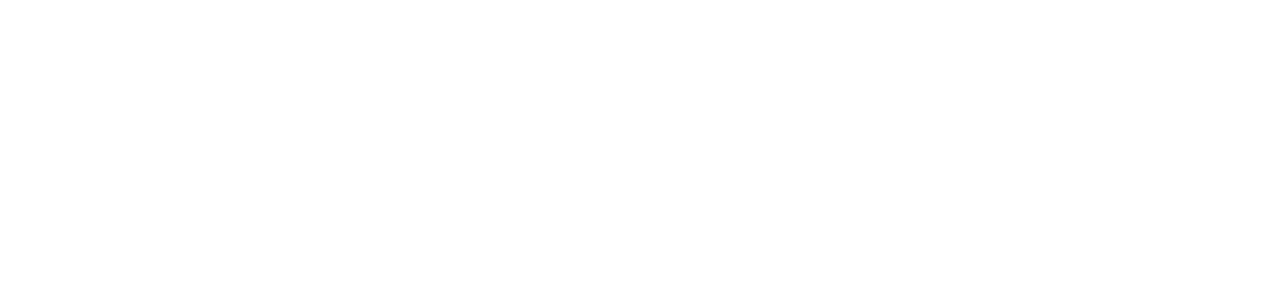
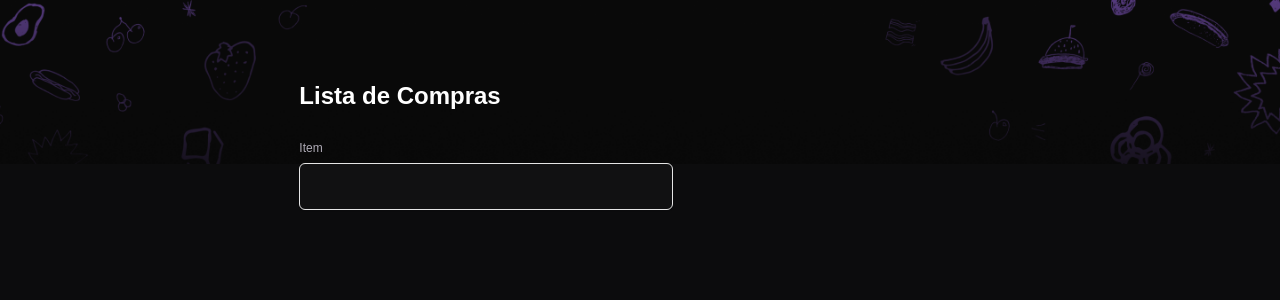
Before and after one commit to lvasconcelos20/shopping_list, a Next.js app in the folder web/client/: page / in a window 1280 px wide. Shown: the top 300 px of the page. Built offline with nearby package versions, Linux system fonts and the light colour scheme.

Commit message:
config of the home screen

```diff
--- /dev/null
+++ b/web/client/app/assets/index.tsx
@@ -0,0 +1,3 @@
+import Background from './background.png'
+
+export {Background}
--- a/web/client/app/globals.css
+++ b/web/client/app/globals.css
@@ -3,7 +3,7 @@
 @tailwind utilities;
 
 :root {
-  --citi: #00ff00;
+  --background: #00ff00;
 }
 
 body {
--- /dev/null
+++ b/web/client/app/home/index.tsx
@@ -0,0 +1,32 @@
+import React from 'react'
+import  ReactDOM  from 'react-dom/client'
+import { Background } from '../assets'
+import { Button } from '@/components/ui/button'
+import { Label } from '@/components/ui/label'
+import { Input } from '@/components/ui/input'
+import Image from 'next/image'
+
+export default function Home() {
+    return (
+      <div className="flex justify-center w-full h-screen" style={{backgroundColor: '#0C0C0D'}} >
+          <div className="items-start w-full h-full">
+          <Image src= {Background} alt="Background"/>
+          </div>
+          <div className="absolute top-1 text-center">
+            <h1 className="text-2xl font-bold text-white mt-60 mr-360">
+              Lista de Compras
+            </h1>
+          <div className= "flex flex-col items-start" style={{marginTop: '1.75rem'}}>
+            <Label htmlFor="item" className="text-xs" style= {{color: 'rgba(175, 171, 182, 1)'}}>Item</Label>
+            <Input  className= "h-35 w-280 " type="item" id="item" placeholder="" style={{marginTop: '7px', background: 'rgba(17, 17, 18, 1)' }}/>
+
+
+            </div>
+
+          </div>
+
+      </div>
+    )
+
+
+  }
--- a/web/client/app/home/page.tsx
+++ /dev/null
@@ -1,9 +0,0 @@
-
-
-export default function Home() {
-    return <div className="flex justify-center items-center w-full h-full">
-
-
-    </div>
-
-  }
--- a/web/client/app/page.tsx
+++ b/web/client/app/page.tsx
@@ -1,5 +1,5 @@
 
-import Home from "./home/page";
+import Home from "./home";
 
 export default function Page() {
   return (
--- /dev/null
+++ b/web/client/components/ui/input.tsx
@@ -0,0 +1,25 @@
+import * as React from "react"
+
+import { cn } from "@/lib/utils"
+
+export interface InputProps
+  extends React.InputHTMLAttributes<HTMLInputElement> {}
+
+const Input = React.forwardRef<HTMLInputElement, InputProps>(
+  ({ className, type, ...props }, ref) => {
+    return (
+      <input
+        type={type}
+        className={cn(
+          "flex h-9 w-full rounded-md border border-input bg-transparent px-3 py-1 text-sm shadow-sm transition-colors file:border-0 file:bg-transparent file:text-sm file:font-medium file:text-foreground placeholder:text-muted-foreground focus-visible:outline-none focus-visible:ring-1 focus-visible:ring-ring disabled:cursor-not-allowed disabled:opacity-50",
+          className
+        )}
+        ref={ref}
+        {...props}
+      />
+    )
+  }
+)
+Input.displayName = "Input"
+
+export { Input }
--- /dev/null
+++ b/web/client/components/ui/label.tsx
@@ -0,0 +1,26 @@
+"use client"
+
+import * as React from "react"
+import * as LabelPrimitive from "@radix-ui/react-label"
+import { cva, type VariantProps } from "class-variance-authority"
+
+import { cn } from "@/lib/utils"
+
+const labelVariants = cva(
+  "text-sm font-medium leading-none peer-disabled:cursor-not-allowed peer-disabled:opacity-70"
+)
+
+const Label = React.forwardRef<
+  React.ElementRef<typeof LabelPrimitive.Root>,
+  React.ComponentPropsWithoutRef<typeof LabelPrimitive.Root> &
+    VariantProps<typeof labelVariants>
+>(({ className, ...props }, ref) => (
+  <LabelPrimitive.Root
+    ref={ref}
+    className={cn(labelVariants(), className)}
+    {...props}
+  />
+))
+Label.displayName = LabelPrimitive.Root.displayName
+
+export { Label }
--- /dev/null
+++ b/web/client/components/ui/select.tsx
@@ -0,0 +1,164 @@
+"use client"
+
+import * as React from "react"
+import {
+  CaretSortIcon,
+  CheckIcon,
+  ChevronDownIcon,
+  ChevronUpIcon,
+} from "@radix-ui/react-icons"
+import * as SelectPrimitive from "@radix-ui/react-select"
+
+import { cn } from "@/lib/utils"
+
+const Select = SelectPrimitive.Root
+
+const SelectGroup = SelectPrimitive.Group
+
+const SelectValue = SelectPrimitive.Value
+
+const SelectTrigger = React.forwardRef<
+  React.ElementRef<typeof SelectPrimitive.Trigger>,
+  React.ComponentPropsWithoutRef<typeof SelectPrimitive.Trigger>
+>(({ className, children, ...props }, ref) => (
+  <SelectPrimitive.Trigger
+    ref={ref}
+    className={cn(
+      "flex h-9 w-full items-center justify-between whitespace-nowrap rounded-md border border-input bg-transparent px-3 py-2 text-sm shadow-sm ring-offset-background placeholder:text-muted-foreground focus:outline-none focus:ring-1 focus:ring-ring disabled:cursor-not-allowed disabled:opacity-50 [&>span]:line-clamp-1",
+      className
+    )}
+    {...props}
+  >
+    {children}
+    <SelectPrimitive.Icon asChild>
+      <CaretSortIcon className="h-4 w-4 opacity-50" />
+    </SelectPrimitive.Icon>
+  </SelectPrimitive.Trigger>
+))
+SelectTrigger.displayName = SelectPrimitive.Trigger.displayName
+
+const SelectScrollUpButton = React.forwardRef<
+  React.ElementRef<typeof SelectPrimitive.ScrollUpButton>,
+  React.ComponentPropsWithoutRef<typeof SelectPrimitive.ScrollUpButton>
+>(({ className, ...props }, ref) => (
+  <SelectPrimitive.ScrollUpButton
+    ref={ref}
+    className={cn(
+      "flex cursor-default items-center justify-center py-1",
+      className
+    )}
+    {...props}
+  >
+    <ChevronUpIcon />
+  </SelectPrimitive.ScrollUpButton>
+))
+SelectScrollUpButton.displayName = SelectPrimitive.ScrollUpButton.displayName
+
+const SelectScrollDownButton = React.forwardRef<
+  React.ElementRef<typeof SelectPrimitive.ScrollDownButton>,
+  React.ComponentPropsWithoutRef<typeof SelectPrimitive.ScrollDownButton>
+>(({ className, ...props }, ref) => (
+  <SelectPrimitive.ScrollDownButton
+    ref={ref}
+    className={cn(
+      "flex cursor-default items-center justify-center py-1",
+      className
+    )}
+    {...props}
+  >
+    <ChevronDownIcon />
+  </SelectPrimitive.ScrollDownButton>
+))
+SelectScrollDownButton.displayName =
+  SelectPrimitive.ScrollDownButton.displayName
+
+const SelectContent = React.forwardRef<
+  React.ElementRef<typeof SelectPrimitive.Content>,
+  React.ComponentPropsWithoutRef<typeof SelectPrimitive.Content>
+>(({ className, children, position = "popper", ...props }, ref) => (
+  <SelectPrimitive.Portal>
+    <SelectPrimitive.Content
+      ref={ref}
+      className={cn(
+        "relative z-50 max-h-96 min-w-[8rem] overflow-hidden rounded-md border bg-popover text-popover-foreground shadow-md data-[state=open]:animate-in data-[state=closed]:animate-out data-[state=closed]:fade-out-0 data-[state=open]:fade-in-0 data-[state=closed]:zoom-out-95 data-[state=open]:zoom-in-95 data-[side=bottom]:slide-in-from-top-2 data-[side=left]:slide-in-from-right-2 data-[side=right]:slide-in-from-left-2 data-[side=top]:slide-in-from-bottom-2",
+        position === "popper" &&
+          "data-[side=bottom]:translate-y-1 data-[side=left]:-translate-x-1 data-[side=right]:translate-x-1 data-[side=top]:-translate-y-1",
+        className
+      )}
+      position={position}
+      {...props}
+    >
+      <SelectScrollUpButton />
+      <SelectPrimitive.Viewport
+        className={cn(
+          "p-1",
+          position === "popper" &&
+            "h-[var(--radix-select-trigger-height)] w-full min-w-[var(--radix-select-trigger-width)]"
+        )}
+      >
+        {children}
+      </SelectPrimitive.Viewport>
+      <SelectScrollDownButton />
+    </SelectPrimitive.Content>
+  </SelectPrimitive.Portal>
+))
+SelectContent.displayName = SelectPrimitive.Content.displayName
+
+const SelectLabel = React.forwardRef<
+  React.ElementRef<typeof SelectPrimitive.Label>,
+  React.ComponentPropsWithoutRef<typeof SelectPrimitive.Label>
+>(({ className, ...props }, ref) => (
+  <SelectPrimitive.Label
+    ref={ref}
+    className={cn("px-2 py-1.5 text-sm font-semibold", className)}
+    {...props}
+  />
+))
+SelectLabel.displayName = SelectPrimitive.Label.displayName
+
+const SelectItem = React.forwardRef<
+  React.ElementRef<typeof SelectPrimitive.Item>,
+  React.ComponentPropsWithoutRef<typeof SelectPrimitive.Item>
+>(({ className, children, ...props }, ref) => (
+  <SelectPrimitive.Item
+    ref={ref}
+    className={cn(
+      "relative flex w-full cursor-default select-none items-center rounded-sm py-1.5 pl-2 pr-8 text-sm outline-none focus:bg-accent focus:text-accent-foreground data-[disabled]:pointer-events-none data-[disabled]:opacity-50",
+      className
+    )}
+    {...props}
+  >
+    <span className="absolute right-2 flex h-3.5 w-3.5 items-center justify-center">
+      <SelectPrimitive.ItemIndicator>
+        <CheckIcon className="h-4 w-4" />
+      </SelectPrimitive.ItemIndicator>
+    </span>
+    <SelectPrimitive.ItemText>{children}</SelectPrimitive.ItemText>
+  </SelectPrimitive.Item>
+))
+SelectItem.displayName = SelectPrimitive.Item.displayName
+
+const SelectSeparator = React.forwardRef<
+  React.ElementRef<typeof SelectPrimitive.Separator>,
+  React.ComponentPropsWithoutRef<typeof SelectPrimitive.Separator>
+>(({ className, ...props }, ref) => (
+  <SelectPrimitive.Separator
+    ref={ref}
+    className={cn("-mx-1 my-1 h-px bg-muted", className)}
+    {...props}
+  />
+))
+SelectSeparator.displayName = SelectPrimitive.Separator.displayName
+
+export {
+  Select,
+  SelectGroup,
+  SelectValue,
+  SelectTrigger,
+  SelectContent,
+  SelectLabel,
+  SelectItem,
+  SelectSeparator,
+  SelectScrollUpButton,
+  SelectScrollDownButton,
+}
--- a/web/client/package.json
+++ b/web/client/package.json
@@ -10,6 +10,8 @@
   },
   "dependencies": {
     "@radix-ui/react-icons": "^1.3.0",
+    "@radix-ui/react-label": "^2.1.0",
+    "@radix-ui/react-select": "^2.1.2",
     "@radix-ui/react-slot": "^1.1.0",
     "@tanstack/react-query": "^5.59.13",
     "class-variance-authority": "^0.7.0",
--- a/web/client/tailwind.config.ts
+++ b/web/client/tailwind.config.ts
@@ -57,7 +57,26 @@
   			md: 'calc(var(--radius) - 2px)',
   			sm: 'calc(var(--radius) - 4px)'
   		}
-  	}
+  	},
+	spacing: {
+		'20': '1.667rem',
+		'30': '1.875rem',
+		'35': '2.917rem',
+		'40': '3.333rem',
+		'45': '3.75rem',
+		'50': '4.167rem',
+		'60': '5rem',
+		'70': '6.25rem',
+		'80': '6.667rem',
+		'88': '7.333rem',
+		'100': '8.333rem',
+		'280': '23.333rem',
+		'326': '26rem',
+		'360': '30rem',
+
+
+	}
+
   },
   plugins: [require("tailwindcss-animate")],
 };
```
Also changed, not shown: web/client/app/assets/background.png (added), 1 other file (tests, documents, lock files or other folders).
